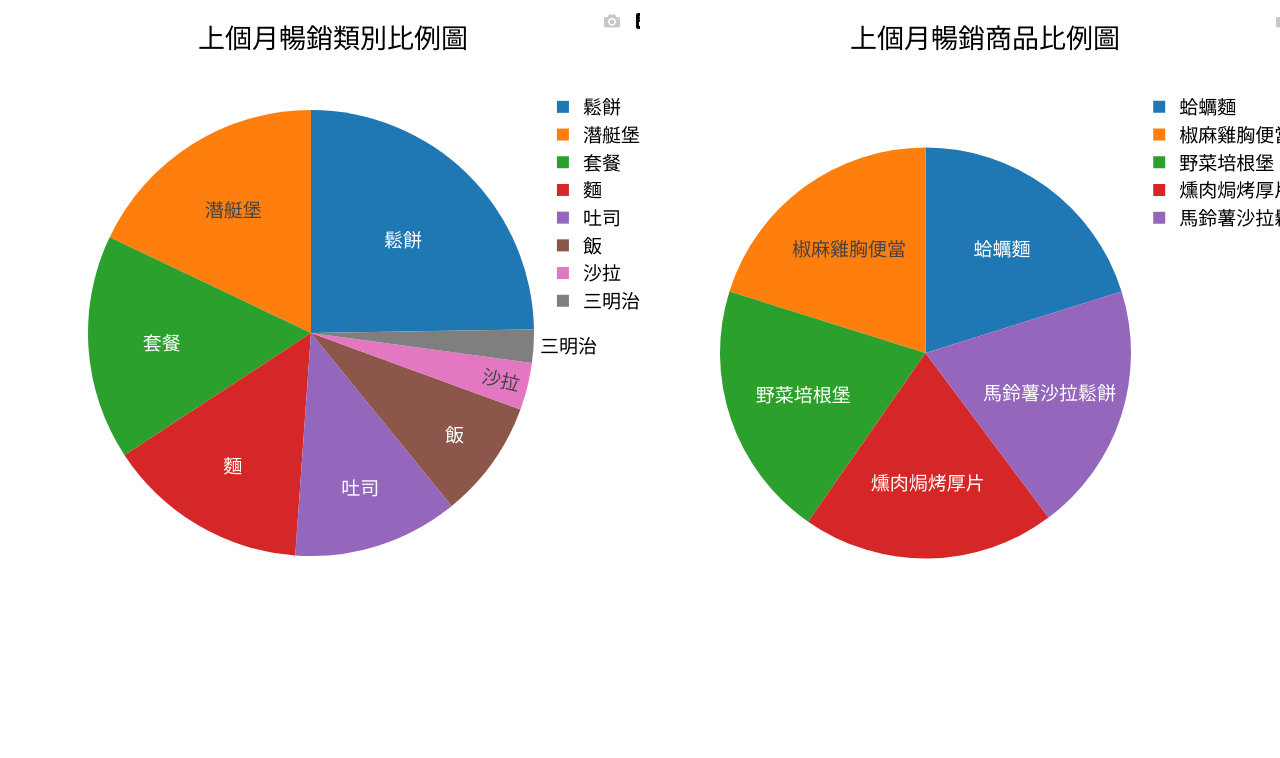
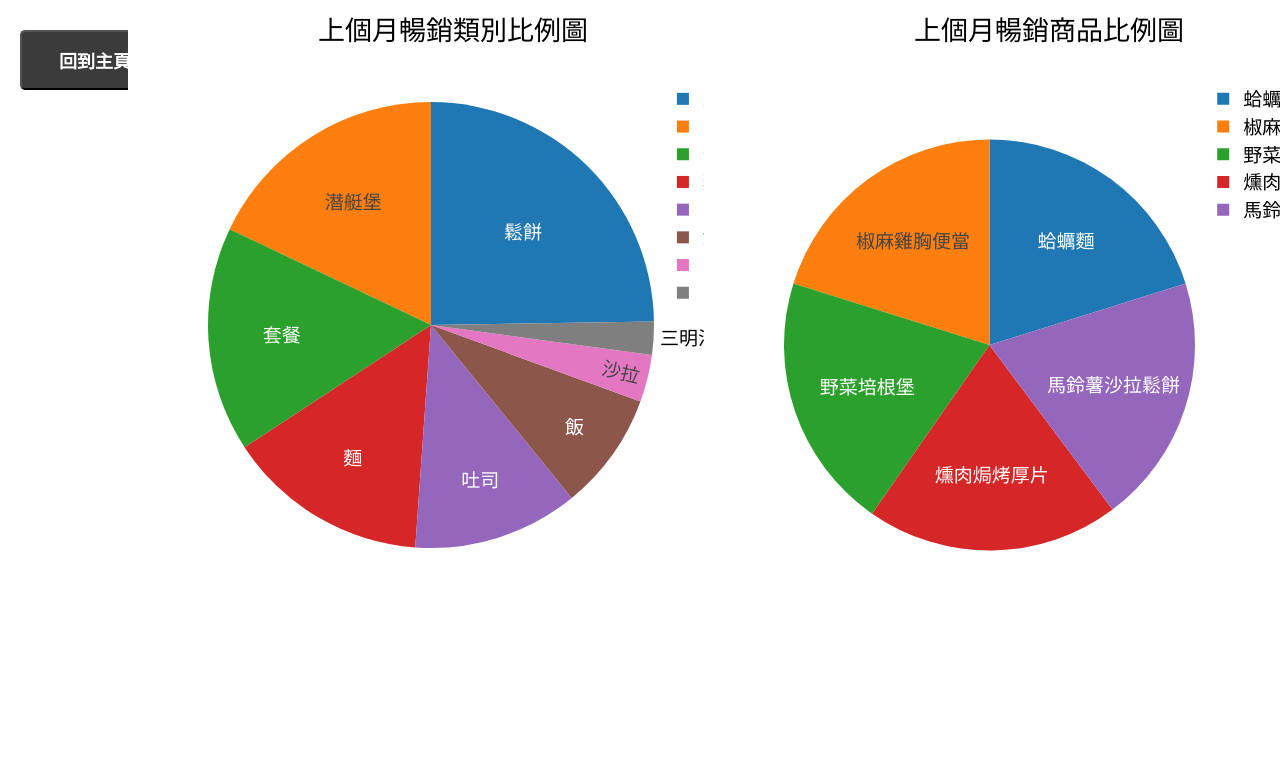
Before and after one commit to tszngaiyip/1122_Web_Final, a Flask app: page /sales in a window 1280 px wide; the page is wider, and only the part inside the window is pictured. Shown: the top 758 px of that part. After the commit the page ends 551 px from the top of that part, so only its background shows below. Run offline with Flask 3, Linux system fonts and the light colour scheme; parts of the project's set-up code (start-up, migrations or seed data) failed here and were passed over; some libraries are stand-ins or nearby versions.

Commit message:
Update sales.html

```diff
--- a/templates/sales.html
+++ b/templates/sales.html
@@ -3,19 +3,42 @@
 
 <head>
     <meta charset="utf-8">
-    <title></title>
+    <title>sales</title>
+    <link rel="preconnect" href="https://fonts.gstatic.com">
+    <link rel="stylesheet" href="https://cdnjs.cloudflare.com/ajax/libs/font-awesome/5.15.4/css/all.min.css">
+    <link href="https://fonts.googleapis.com/css2?family=Poppins:wght@300;500;600&display=swap" rel="stylesheet">
+    <link href="https://fonts.googleapis.com/css2?family=Noto+Sans+TC&display=swap" rel="stylesheet">
+    <script src="https://code.jquery.com/jquery-3.6.0.min.js"></script>
+    <link rel="stylesheet" type="text/css" href="{{ url_for('static', filename='css/sales.css') }}">
 </head>
 
 <body>
-<div style="display: flex; justify-content: space-between;">
-    <div id="category" style="width: 50%;"></div>
-    <div id="product" style="width: 50%;"></div>
-</div>
-<div id = "categoryData" style = "visibility: hidden;">{{categoryData}}</div>
-<div id = "productData" style = "visibility: hidden;">{{productData}}</div>
+    <div class="row">
+        <div class="column" id="button" style="width: 10%; height:100px">
+            <button onclick="location.href='/'" style="
+            top: -20px;
+            left: 20px;
+            position: relative;
+            margin-top: 50px;
+            width: 150px;
+            background-color: #3B3B3B;
+            color: #ffffff;
+            padding: 15px 0;
+            font-size: 18px;
+            font-weight: 600;
+            border-radius: 5px;
+            cursor: pointer;">回到主頁</button>
+        </div>
+        <div class="column" id="category" style="width:45%;height:650px;">
+            <div id="categoryData" style="visibility: hidden;">{{categoryData}}</div>
+        </div>
+        <div class="column" id="product" style="width:45%;height:690px;">
+            <div id="productData" style="visibility: hidden;">{{productData}}</div>
+        </div>
+    </div>
 
-<script src = "https://cdn.plot.ly/plotly-2.24.1.min.js" charset = "utf-8"></script>
-<script src = "{{ url_for('static', filename='js/sales.js') }}"></script>
+        <script src="https://cdn.plot.ly/plotly-2.24.1.min.js" charset="utf-8"></script>
+        <script src="{{ url_for('static', filename='js/sales.js') }}"></script>
 </body>
 
 </html>
```
